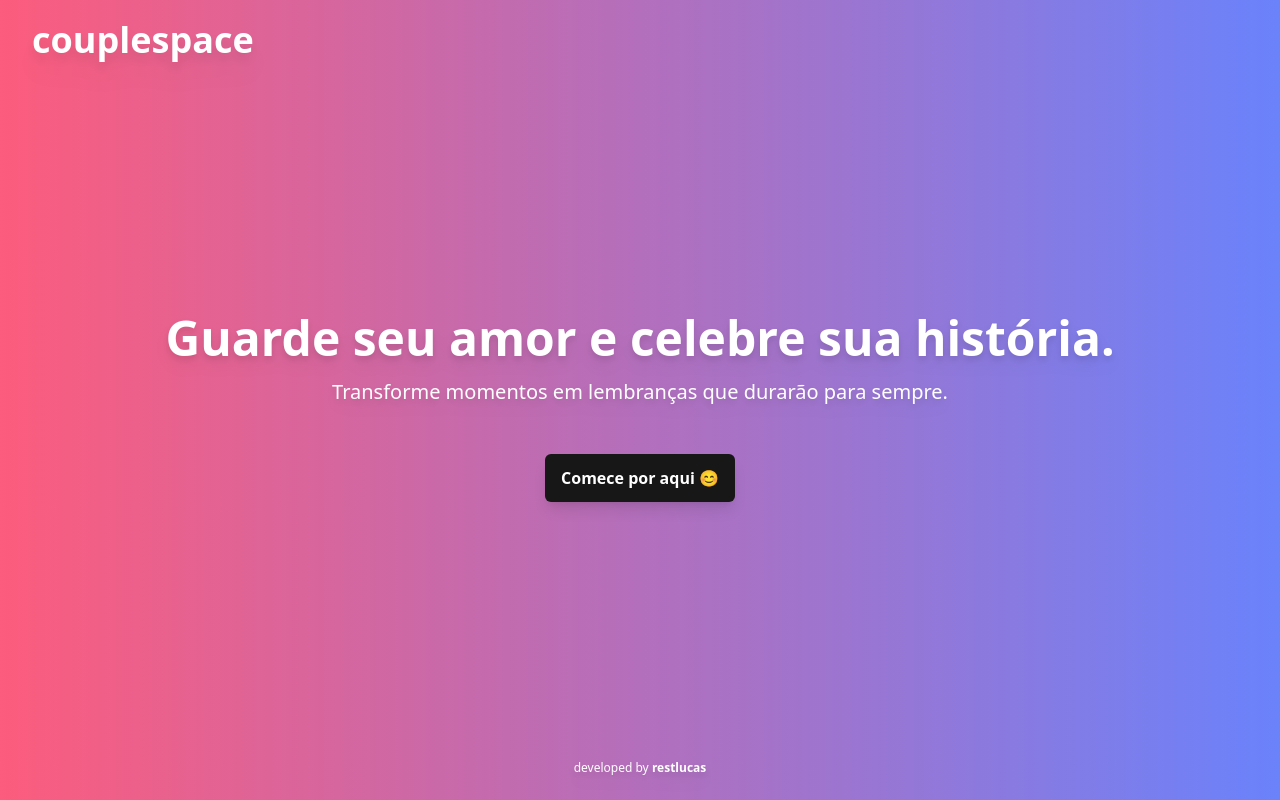
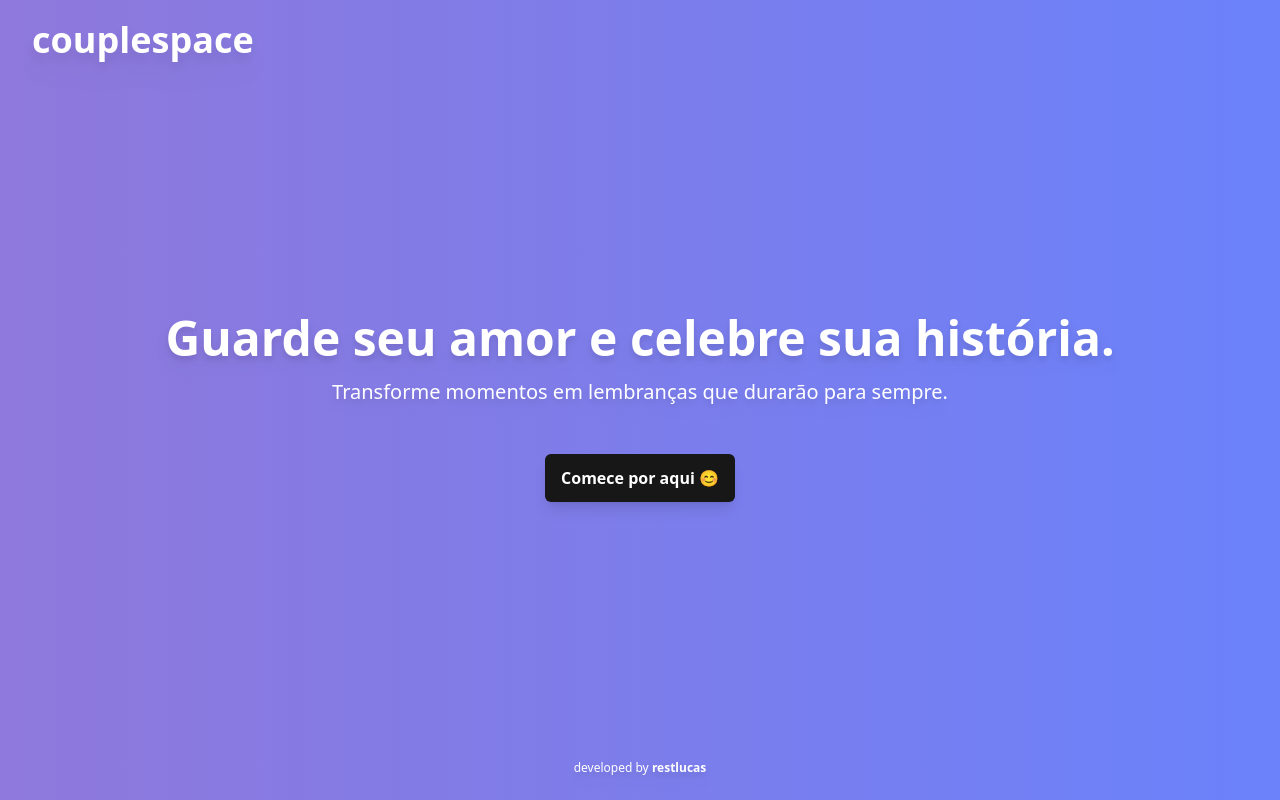
Before and after one commit to restlucas/couplespace, a Next.js app: page / in a window 1280 px wide. Built offline with nearby package versions, Linux system fonts and the light colour scheme.

Commit message:
wip: change user and account validation

```diff
--- a/src/app/globals.css
+++ b/src/app/globals.css
@@ -18,16 +18,29 @@
 
 body {
   color: var(--foreground);
-  background: var(--background);
   font-family: var(----font-bree-serif-sans), Arial, Helvetica, sans-serif;
+
+  /* background: var(--background);*/
+  background: linear-gradient(
+    -45deg,
+    #f80759,
+    #e560dc,
+    #ffb374,
+    #ef5f5f,
+    #d840b6
+  );
+  background-size: 400% 400%;
+  animation: bg 12s ease infinite;
 }
 
-.text-gradient {
-  background: linear-gradient(
-    to right,
-    #7e22ce,
-    #3b82f6
-  ); /* violet-500 to blue-500 */
-  -webkit-background-clip: text;
-  color: transparent;
+@keyframes bg {
+  0% {
+    background-position: 0% 50%;
+  }
+  50% {
+    background-position: 100% 100%;
+  }
+  100% {
+    background-position: 0% 50%;
+  }
 }
--- a/src/utils/authOptions.ts
+++ b/src/utils/authOptions.ts
@@ -80,7 +80,6 @@ export const authOptions: NextAuthOptions = {
             image: user.image ?? "", // Garante que image seja string ou null
           },
         });
-      }
 
         // Caso tenha um 'account', cria a conta associada ao usuário
         if (account) {
@@ -95,6 +94,7 @@ export const authOptions: NextAuthOptions = {
             },
           });
         }
+      }
 
       return true; // Caso o login seja bem-sucedido, retornamos 'true'
     },
```
Lines whose indentation alone changed are shown as unchanged.
